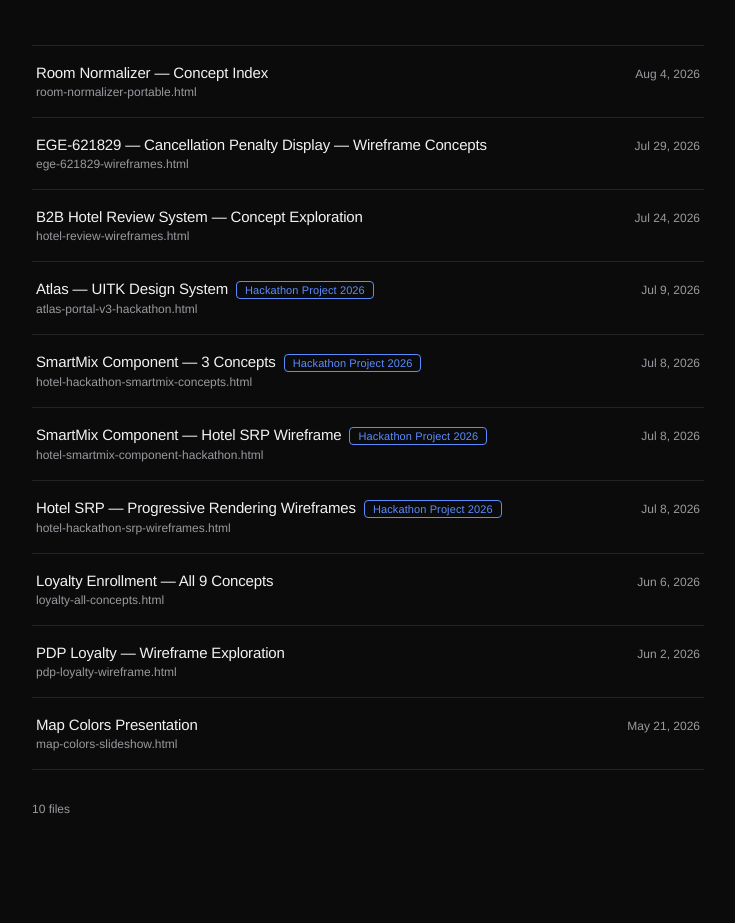
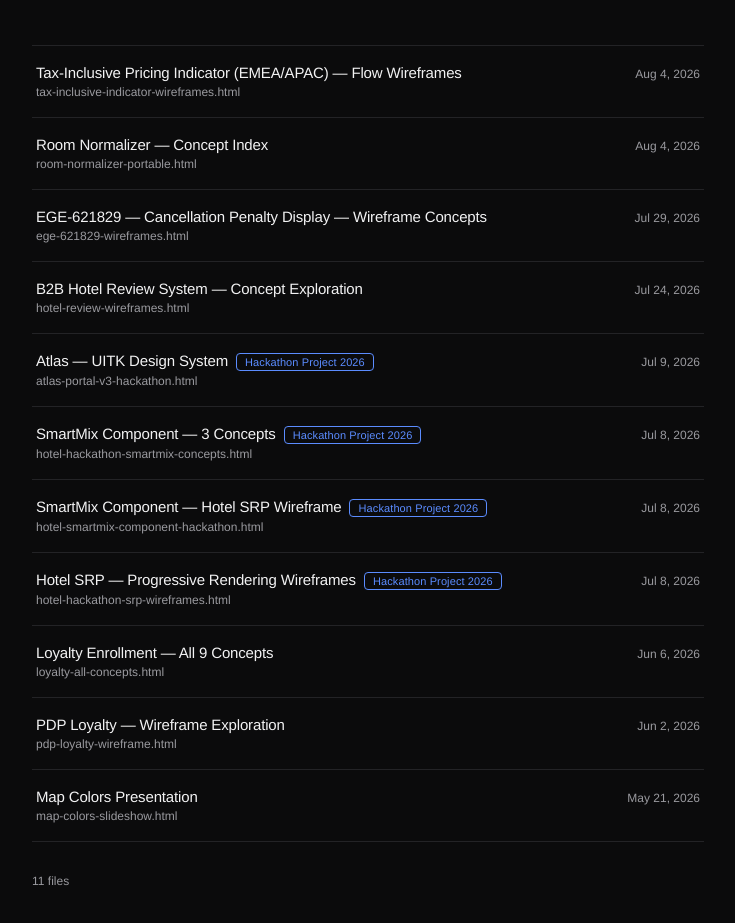
Before and after one commit to wesnoel/GBT_work, a plain HTML site: page index.html in a window 1280 px wide. Shown: the part 155-1078 px from the top of the page, without its empty margins (272-1007 px from the left). Before the commit the page ends 1035 px from the top, so only its background shows below. Drawn offline with Linux system fonts and the light colour scheme.

Commit message:
Added the new total price project
Added the new total price project

```diff
--- a/index.html
+++ b/index.html
@@ -111,6 +111,15 @@
   </header>
   <ul>
     <li>
+      <a class="row" href="tax-inclusive-indicator-wireframes.html">
+        <span>
+          <span class="title">Tax-Inclusive Pricing Indicator (EMEA/APAC) — Flow Wireframes</span>
+          <span class="filename">tax-inclusive-indicator-wireframes.html</span>
+        </span>
+        <span class="date">Aug 4, 2026</span>
+      </a>
+    </li>
+    <li>
       <a class="row" href="room-normalizer-portable.html">
         <span>
           <span class="title">Room Normalizer — Concept Index</span>
@@ -201,7 +210,7 @@
       </a>
     </li>
   </ul>
-  <footer>10 files</footer>
+  <footer>11 files</footer>
 </main>
 </body>
 </html>
```
